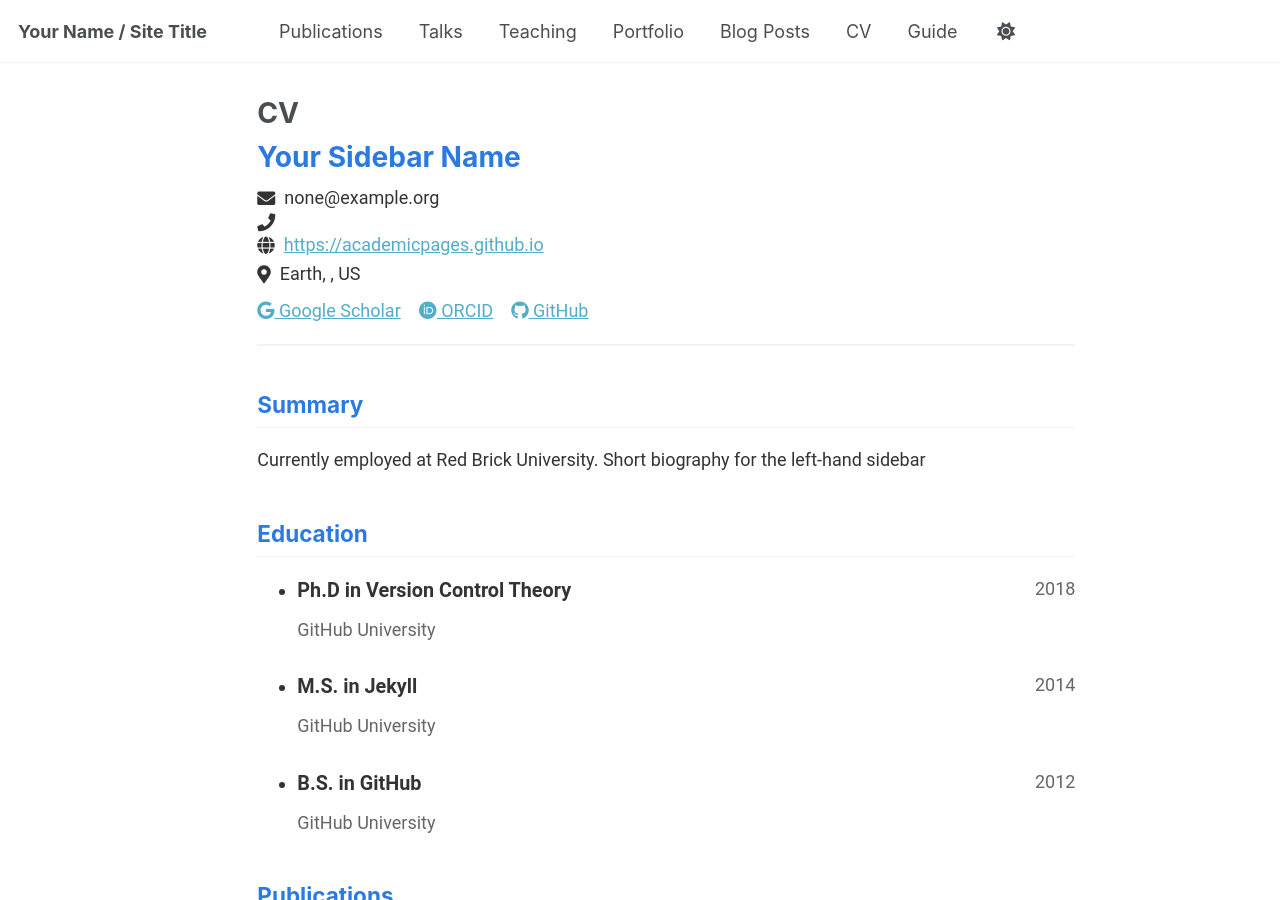
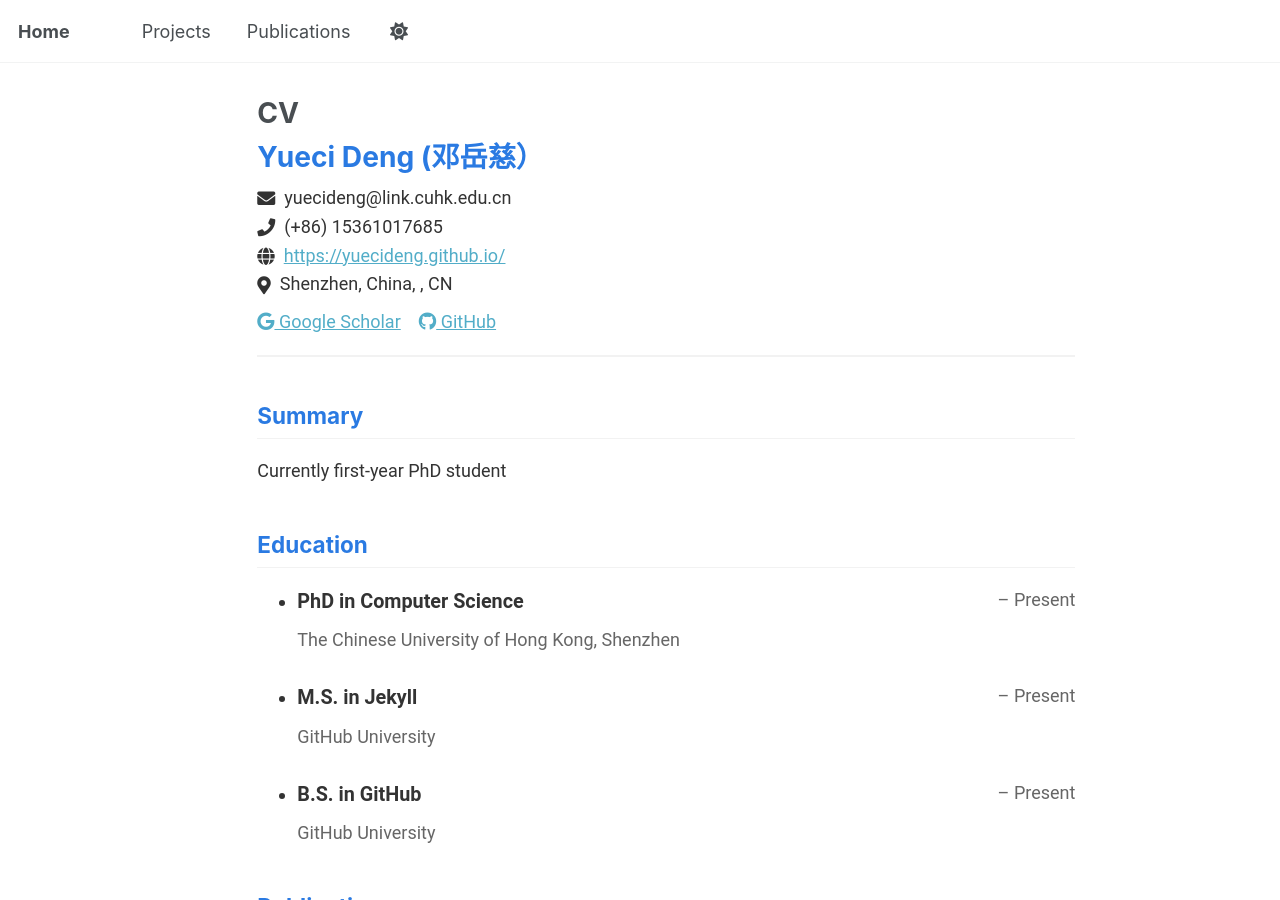
Before and after one commit to yuecideng/yuecideng.github.io, a Jekyll site: the page built from _pages/cv-json.md, in a window 1280 px wide and 900 px high. Built offline with Jekyll 4.4.1, drawn with Linux system fonts in a browser that asks for light colours; a script that is not in the unit is left out; some of the changed text lies outside the part shown.

Commit message:
first init

```diff
--- a/_config.yml
+++ b/_config.yml
@@ -9,37 +9,34 @@
 # Basic Site Settings
 locale                   : "en-US"
 site_theme               : "default"
-title                    : "Your Name / Site Title"
+title                    : "Home"
 title_separator          : "-"
-name                     : &name "Your Name"
+name                     : &name "Yueci Deng" # Your name, used in the title and author profile
 description              : &description "personal description"
-url                      : https://academicpages.github.io # the base hostname & protocol for your site e.g. "https://[your GitHub username].github.io" or if you already have some other page hosted on Github then use "https://[your GitHub username].github.io/[Your Repo Name]"
+url                      : https://yuecideng.github.io # the base hostname & protocol for your site e.g. "https://[your GitHub username].github.io" or if you already have some other page hosted on Github then use "https://[your GitHub username].github.io/[Your Repo Name]"
 baseurl                  : "" # the subpath of your site, e.g. "/blog"
-repository               : "academicpages/academicpages.github.io"
+repository               : "yuecideng/yuecideng.github.io"
 
 # Site Author - The following control what appear as part of the author content on the side bar.
 #               If a field is blank the icon and link will not appear, otherwise it will be shown.
 #               Additional customization can be done by editing /_includes/author-profile.html
 author:
   # Biographic information
-  avatar           : "profile.png"
-  name             : "Your Sidebar Name"
+  avatar           : "dyc.png"
+  name             : "Yueci Deng (邓岳慈)"
   pronouns         : # example: "she/her"
-  bio              : "Short biography for the left-hand sidebar"
-  location         : "Earth"
-  employer         : "Red Brick University"
-  uri              : # URL
-  email            : "none@example.org"
+  bio              : "PhD Student at School of Data Science, The Chinese University of Hong Kong, Shenzhen."
+  location         : "Shenzhen, China" # City, Country
+  employer         : "CUHK-SZ"
 
+  email            : "yuecideng@link.cuhk.edu.cn"
   # Academic websites
   academia         : # URL
   arxiv            : # URL - Update with the correct link to your profile
-  googlescholar    : "https://scholar.google.com/citations?user=PS_CX0AAAAAJ"
+  googlescholar    : "https://scholar.google.com/citations?user=URHu9IUAAAAJ&hl=en"
   inspire-hep      : # URL
   impactstory      : # URL
-  orcid            : "http://orcid.org/yourorcidurl"
   semantic         : # URL
-  pubmed           : "https://www.ncbi.nlm.nih.gov/pubmed/?term=john+snow"
   researchgate     : # URL
   scopus           : # URL
 
@@ -47,13 +44,12 @@ author:
   bitbucket        : # Username - Update with your username on the site
   codepen          : # Username
   dribbble         : # Username
-  github           : "academicpages"
-  kaggle           : # Username
+  github           : "yuecideng"
   stackoverflow    : # User number or user number and name (i.e., use "1" or "1/jeff-atwood")
 
   # Social media
   artstation       : # Username
-  bluesky          : "bsky.app" # Replace this with you Bluesky username
+  bluesky          : # Username
   facebook         : # Username
   flickr           : # Username
   foursquare       : # Username
@@ -104,17 +100,6 @@ comments:
     appid                :
     num_posts            : # 5 (default)
     colorscheme          : # "light" (default), "dark"
-staticman:
-  allowedFields          : ['name', 'email', 'url', 'message']
-  branch                 : "gh-pages" # "master", "gh-pages"
-  commitMessage          : "New comment."
-  filename               : comment-{@timestamp}
-  format                 : "yml"
-  moderation             : true
-  path                   : "_data/comments/{options.slug}"
-  requiredFields         : ['name', 'email', 'message']
-  transforms:
-    email                : "md5"
   generatedFields:
     date:
       type               : "date"
--- a/_data/cv.json
+++ b/_data/cv.json
@@ -1,43 +1,38 @@
 {
   "basics": {
-    "name": "Your Sidebar Name",
-    "email": "none@example.org",
-    "phone": "",
-    "website": "https://academicpages.github.io",
-    "summary": "Currently employed at Red Brick University. Short biography for the left-hand sidebar",
+    "name": "Yueci Deng (邓岳慈）",
+    "email": "yuecideng@link.cuhk.edu.cn",
+    "phone": "(+86) 15361017685",
+    "website": "https://yuecideng.github.io/",
+    "summary": "Currently first-year PhD student",
     "location": {
       "address": "",
       "postalCode": "",
-      "city": "Earth",
-      "countryCode": "US",
+      "city": "Shenzhen, China",
+      "countryCode": "CN",
       "region": ""
     },
     "profiles": [
       {
         "network": "Google Scholar",
         "username": "",
-        "url": "https://scholar.google.com/citations?user=PS_CX0AAAAAJ"
-      },
-      {
-        "network": "ORCID",
-        "username": "",
-        "url": "http://orcid.org/yourorcidurl"
+        "url": "https://scholar.google.com/citations?user=URHu9IUAAAAJ&hl=en"
       },
       {
         "network": "GitHub",
-        "username": "academicpages",
-        "url": "https://github.com/academicpages"
+        "username": "yuecideng",
+        "url": "https://github.com/yuecideng"
       }
     ]
   },
   "work": [],
   "education": [
     {
-      "institution": "GitHub University",
-      "area": "Ph.D in Version Control Theory",
-      "studyType": "",
-      "startDate": "",
-      "endDate": "2018",
+      "institution": "The Chinese University of Hong Kong, Shenzhen",
+      "area": "PhD in Computer Science",
+      "studyType": "full-time",
+      "startDate": "2025",
+      "endDate": "Present",
       "gpa": null,
       "courses": []
     },
--- a/_data/navigation.yml
+++ b/_data/navigation.yml
@@ -8,26 +8,9 @@
 #      Markdown formatted page while the second is generated using JSON.
 
 main:
+
+  - title: "Projects"
+    url: /#projects
+
   - title: "Publications"
-    url: /publications/
-
-  - title: "Talks"
-    url: /talks/
-
-  - title: "Teaching"
-    url: /teaching/
-
-  - title: "Portfolio"
-    url: /portfolio/
-
-  - title: "Blog Posts"
-    url: /year-archive/
-
-  - title: "CV"
-    url: /cv/
-
-  # - title: "CV"
-  #   url: /cv-json/
-
-  - title: "Guide"
-    url: /markdown/
+    url: /#publications
--- a/_includes/cv-template.html
+++ b/_includes/cv-template.html
@@ -62,7 +62,16 @@
       <li class="cv-item">
         <div class="cv-item-header">
           <div class="cv-item-title">{{ education.area }}</div>
-          <div class="cv-item-date">{{ education.endDate }}</div>
+          <div class="cv-item-date">
+            {% if entry.startDate and entry.startDate != "" %}
+              {{ entry.startDate }}
+            {% endif %}
+            {% if entry.endDate and entry.endDate != "" %}
+              – {{ entry.endDate }}
+            {% else %}
+              – Present
+            {% endif %}
+          </div>
         </div>
         <div class="cv-item-content">
           <div class="cv-item-subtitle">{{ education.institution }}</div>
```
Also changed, not shown: _pages/about.md (+71 -41 lines), assets/css/custom.css (added, +396 -0 lines), images/3953273590_704e3899d5_m.jpg (deleted), images/500x300.png (deleted), images/apple-touch-icon-180x180.png (deleted), images/bio-photo-2.jpg (deleted), images/bio-photo.jpg (deleted), images/dexscale.png (added), images/dyc.png (added), images/editing-talk.png (deleted), images/open3d.png (added), 1 other file.
